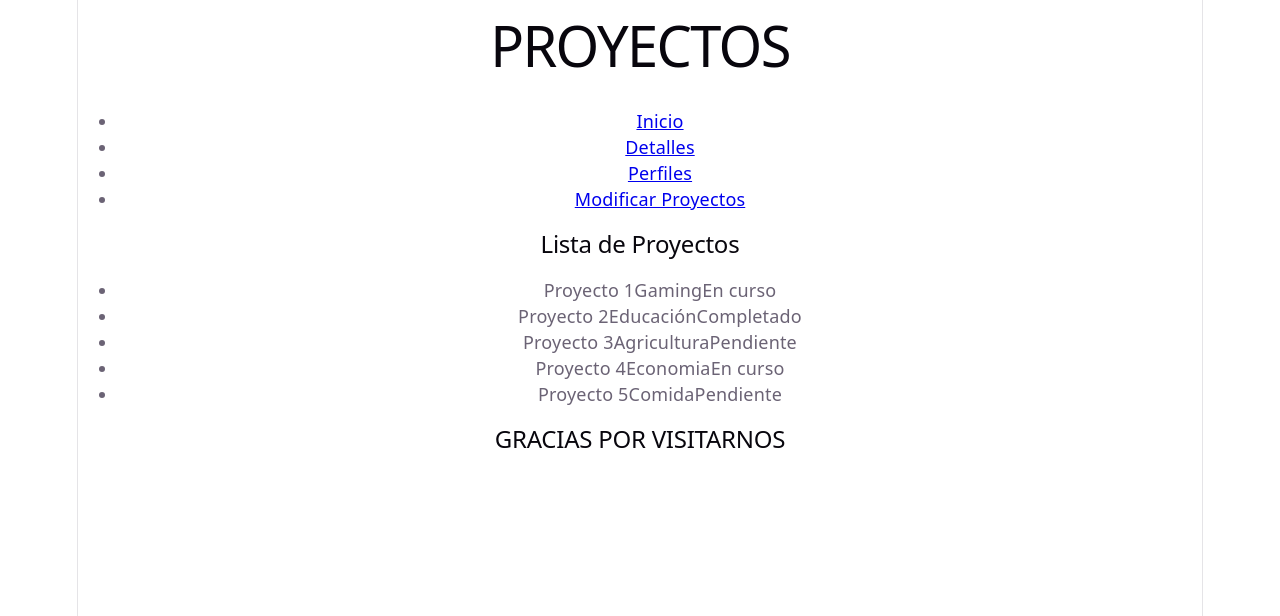
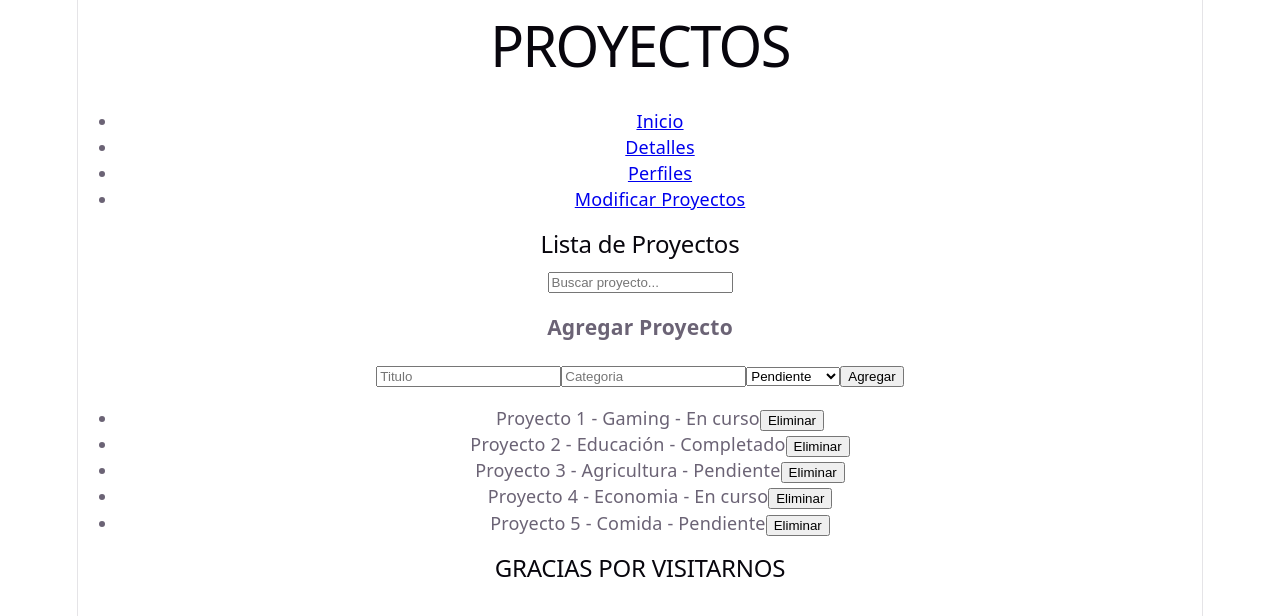
Before and after one commit to MateoMendietauwu69/pv_tp3_grupo4, a React (Vite) app: page / in a window 1280 px wide. Shown: the top 616 px of the page. Built offline with nearby package versions, Linux system fonts and the light colour scheme.

Commit message:
Actualizo el Listaproyectos con el usestate y el map

```diff
--- a/src/components/ListaProyectos.jsx
+++ b/src/components/ListaProyectos.jsx
@@ -1,19 +1,80 @@
+import { useState } from 'react'
 import proyectoService from '../services/proyectoService.js'
 
 function ListaPro() {
 
-    const pro = proyectoService.obtenerProyectos()
+    const [proyectos, setProyectos] = useState(proyectoService.obtenerProyectos())
+    const [busqueda, setBusqueda] = useState('')
+    const [nuevoTitulo, setNuevoTitulo] = useState('')
+    const [nuevaCategoria, setNuevaCategoria] = useState('')
+    const [nuevoEstado, setNuevoEstado] = useState('Pendiente')
+
+    const handleAgregar = () => {
+        if (nuevoTitulo.trim() === '' || nuevaCategoria.trim() === '') return
+        const nuevo = {
+            id: Date.now(),
+            titulo: nuevoTitulo,
+            categoria: nuevaCategoria,
+            estado: nuevoEstado
+        }
+        proyectoService.agregarProyecto(nuevo)
+        setProyectos(proyectoService.obtenerProyectos())
+        setNuevoTitulo('')
+        setNuevaCategoria('')
+        setNuevoEstado('Pendiente')
+    }
+
+    const handleEliminar = (id) => {
+        proyectoService.eliminarProyecto(id)
+        setProyectos(proyectoService.obtenerProyectos())
+    }
+
+    const handleBuscar = (texto) => {
+        setBusqueda(texto)
+        if (texto.trim() === '') {
+            setProyectos(proyectoService.obtenerProyectos())
+        } else {
+            setProyectos(proyectoService.buscarProyecto(texto))
+        }
+    }
 
     return(
         <>
             <div>
                 <h2>Lista de Proyectos</h2>
+
+                <input
+                    type="text"
+                    placeholder="Buscar proyecto..."
+                    value={busqueda}
+                    onChange={(e) => handleBuscar(e.target.value)}
+                />
+
+                <h3>Agregar Proyecto</h3>
+                <input
+                    type="text"
+                    placeholder="Titulo"
+                    value={nuevoTitulo}
+                    onChange={(e) => setNuevoTitulo(e.target.value)}
+                />
+                <input
+                    type="text"
+                    placeholder="Categoria"
+                    value={nuevaCategoria}
+                    onChange={(e) => setNuevaCategoria(e.target.value)}
+                />
+                <select value={nuevoEstado} onChange={(e) => setNuevoEstado(e.target.value)}>
+                    <option value="Pendiente">Pendiente</option>
+                    <option value="En curso">En curso</option>
+                    <option value="Completado">Completado</option>
+                </select>
+                <button onClick={handleAgregar}>Agregar</button>
+
                 <ul>
-                    {pro.map(proyecto =>(
-                        <li>
-                            {proyecto.titulo}
-                            {proyecto.categoria}
-                            {proyecto.estado}
+                    {proyectos.map(proyecto => (
+                        <li key={proyecto.id}>
+                            {proyecto.titulo} - {proyecto.categoria} - {proyecto.estado}
+                            <button onClick={() => handleEliminar(proyecto.id)}>Eliminar</button>
                         </li>
                     ))}
                 </ul>
```
